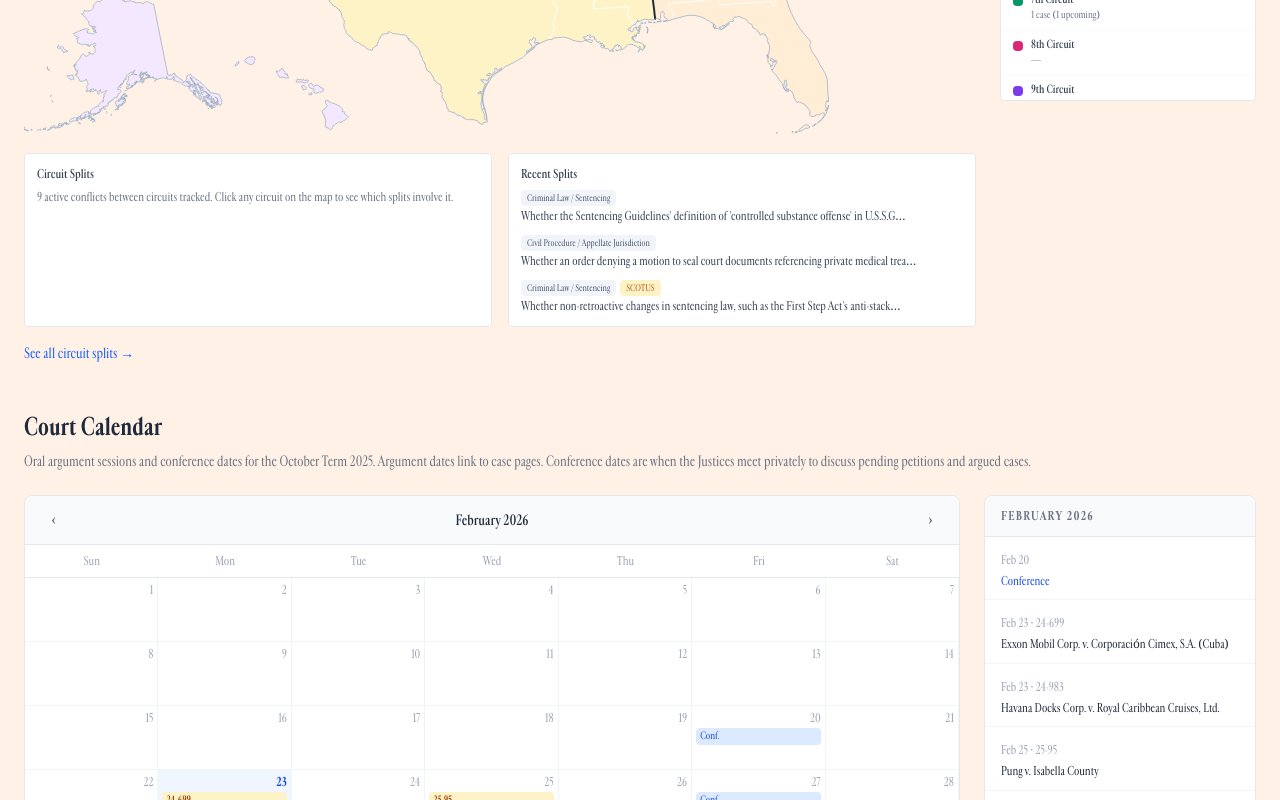
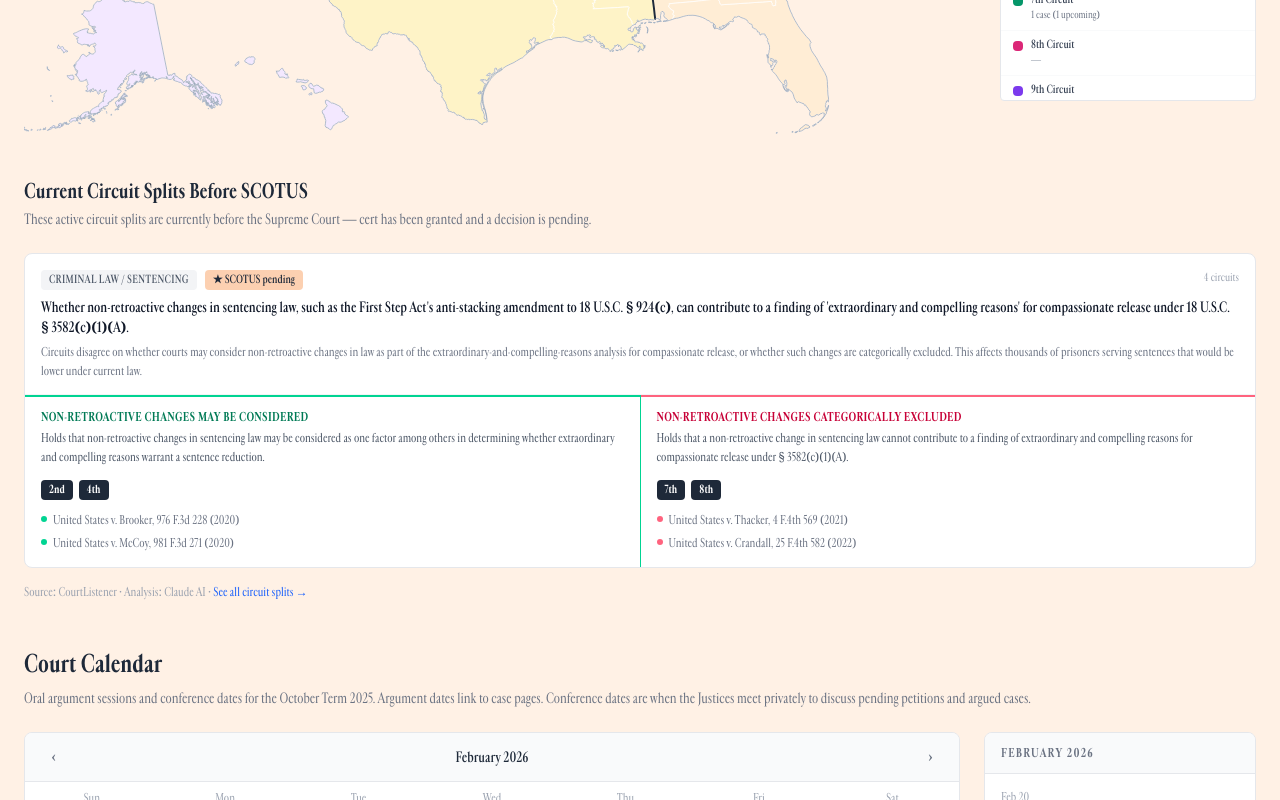
Before and after one commit to williamhiggins-star/supreme-court-wiki, a Next.js app: page / in a window 1280 px wide. Shown: the part 5021-5821 px from the top of the page. Built offline with nearby package versions, Linux system fonts and the light colour scheme.

Commit message:
Add 'Circuit Splits Before SCOTUS' section below circuit map

```diff
--- a/src/app/page.tsx
+++ b/src/app/page.tsx
@@ -8,6 +8,7 @@ import { getJusticesData } from "@/lib/justices";
 import { getLawyersData } from "@/lib/lawyers";
 import { CourtCalendar } from "@/components/CourtCalendar";
 import { CircuitMap } from "@/components/CircuitMap";
+import { SplitCard } from "@/components/CircuitSplitsSection";
 import { JusticesSection } from "@/components/JusticesSection";
 import { LawyersSection } from "@/components/LawyersSection";
 import { NavBar } from "@/components/NavBar";
@@ -293,7 +294,33 @@ export default function HomePage() {
           Upcoming and pending-decision cases mapped by the federal appeals court circuit they originated in.
           Hover over a state or badge to see cases. Bold lines show circuit boundaries; thinner lines show state borders.
         </p>
-        <CircuitMap mapData={circuitMapData} casesByCircuit={casesByCircuit} splitsByCircuit={splitsByCircuit} totalSplits={totalSplits} />
+        <CircuitMap mapData={circuitMapData} casesByCircuit={casesByCircuit} splitsByCircuit={splitsByCircuit} />
+
+        {(() => {
+          const scotusSplits = splitsData?.splits.filter((s) => s.status === "scotus_pending") ?? [];
+          if (scotusSplits.length === 0) return null;
+          return (
+            <div className="mt-10">
+              <h3 className="text-xl font-bold text-gray-800 mb-1">
+                Current Circuit Splits Before SCOTUS
+              </h3>
+              <p className="text-sm text-gray-500 mb-6">
+                These active circuit splits are currently before the Supreme Court — cert has been granted and a decision is pending.
+              </p>
+              <div className="grid grid-cols-1 gap-5">
+                {scotusSplits.map((s) => (
+                  <SplitCard key={s.id} split={s} />
+                ))}
+              </div>
+              <p className="mt-4 text-xs text-gray-400">
+                Source: CourtListener &middot; Analysis: Claude AI &middot;{" "}
+                <a href="/appeals" className="text-blue-600 hover:underline">
+                  See all circuit splits &rarr;
+                </a>
+              </p>
+            </div>
+          );
+        })()}
       </section>
 
       <section id="court-calendar" className="max-w-7xl mx-auto px-6 pb-12">
--- a/src/components/CircuitMap.tsx
+++ b/src/components/CircuitMap.tsx
@@ -14,10 +14,9 @@ interface Props {
   mapData: CircuitMapData;
   casesByCircuit: Record<number, CircuitCase[]>;
   splitsByCircuit: Record<number, CircuitSplitSummary[]>;
-  totalSplits: number;
 }
 
-export function CircuitMap({ mapData, casesByCircuit, splitsByCircuit, totalSplits }: Props) {
+export function CircuitMap({ mapData, casesByCircuit, splitsByCircuit }: Props) {
   const [hoveredCircuit, setHoveredCircuit] = useState<number | null>(null);
   const [selectedCircuit, setSelectedCircuit] = useState<number | null>(null);
   const [panelPos, setPanelPos] = useState({ x: 0, y: 0 });
@@ -42,7 +41,6 @@ export function CircuitMap({ mapData, casesByCircuit, splitsByCircuit, totalSpli
   const panelCases = panelCircuit ? (casesByCircuit[panelCircuit] ?? []) : [];
   const panelSplits = panelCircuit ? (splitsByCircuit[panelCircuit] ?? []) : [];
 
-  // Panel dimensions (approximate) used to keep it on-screen
   const PANEL_W = 288;
   const PANEL_H = 320;
 
@@ -59,30 +57,11 @@ export function CircuitMap({ mapData, casesByCircuit, splitsByCircuit, totalSpli
     return { left, top };
   }
 
-  // Deduplicated preview splits (up to 3) drawn from splitsByCircuit
-  const previewSplits: CircuitSplitSummary[] = [];
-  if (totalSplits > 0) {
-    const seen = new Set<string>();
-    for (const splits of Object.values(splitsByCircuit)) {
-      for (const s of splits) {
-        if (!seen.has(s.splitId)) {
-          seen.add(s.splitId);
-          previewSplits.push(s);
-          if (previewSplits.length >= 3) break;
-        }
-      }
-      if (previewSplits.length >= 3) break;
-    }
-  }
-
   return (
     <div className="flex flex-col lg:flex-row gap-6 items-start">
 
-      {/* Left column: map + below-map boxes */}
-      <div className="flex-1 min-w-0 flex flex-col gap-4">
-
-        {/* Map SVG with popup */}
-        <div ref={containerRef} className="relative w-full">
+      {/* Map */}
+      <div ref={containerRef} className="relative w-full lg:flex-1">
         <svg
           viewBox={mapData.viewBox}
           className="w-full h-auto"
@@ -241,7 +220,7 @@ export function CircuitMap({ mapData, casesByCircuit, splitsByCircuit, totalSpli
               </ul>
             )}
 
-              {/* Circuit Splits */}
+            {/* Circuit Splits in popup */}
             {panelSplits.length > 0 && (
               <>
                 {panelCases.length > 0 && <hr className="border-gray-100 my-2" />}
@@ -281,56 +260,6 @@ export function CircuitMap({ mapData, casesByCircuit, splitsByCircuit, totalSpli
               </>
             )}
           </div>
-          )}
-        </div>
-
-        {/* Below-map row: summary box + preview box */}
-        {totalSplits > 0 && (
-          <>
-            <div className="flex flex-col sm:flex-row gap-4 items-stretch">
-              {/* Summary box */}
-              <div className="flex-1 bg-white border border-gray-200 rounded p-3 text-xs text-gray-600">
-                <p className="font-semibold text-gray-700 mb-1.5">Circuit Splits</p>
-                <p className="text-gray-500 leading-relaxed">
-                  {totalSplits} active conflict{totalSplits !== 1 ? "s" : ""} between circuits tracked.
-                  Click any circuit on the map to see which splits involve it.
-                </p>
-              </div>
-
-              {/* Preview box */}
-              <div className="flex-1 bg-white border border-gray-200 rounded p-3 text-xs text-gray-600">
-                <p className="font-semibold text-gray-700 mb-2">Recent Splits</p>
-                <ul className="space-y-2.5">
-                  {previewSplits.map((s) => (
-                    <li key={s.splitId} className="leading-snug">
-                      <div className="flex items-center gap-1 mb-0.5 flex-wrap">
-                        <span className="inline-block bg-slate-100 text-slate-600 text-[9px] font-medium px-1.5 py-0.5 rounded">
-                          {s.area}
-                        </span>
-                        {s.status === "scotus_pending" && (
-                          <span className="inline-block bg-amber-100 text-amber-700 text-[9px] font-medium px-1.5 py-0.5 rounded">
-                            SCOTUS
-                          </span>
-                        )}
-                      </div>
-                      <p className="text-gray-700">
-                        {s.legalQuestion.length > 90
-                          ? s.legalQuestion.slice(0, 90) + "\u2026"
-                          : s.legalQuestion}
-                      </p>
-                    </li>
-                  ))}
-                </ul>
-              </div>
-            </div>
-
-            <Link
-              href="/appeals"
-              className="text-sm text-blue-600 hover:underline font-medium"
-            >
-              See all circuit splits &rarr;
-            </Link>
-          </>
         )}
       </div>
 
--- a/src/components/CircuitSplitsSection.tsx
+++ b/src/components/CircuitSplitsSection.tsx
@@ -105,7 +105,7 @@ function PositionColumn({ pos, index }: { pos: CircuitPosition; index: number })
   );
 }
 
-function SplitCard({ split }: { split: CircuitSplit }) {
+export function SplitCard({ split }: { split: CircuitSplit }) {
   const totalCircuits = split.positions.reduce((n, p) => n + p.circuits.length, 0);
 
   return (
```
Lines whose indentation alone changed are shown as unchanged.
